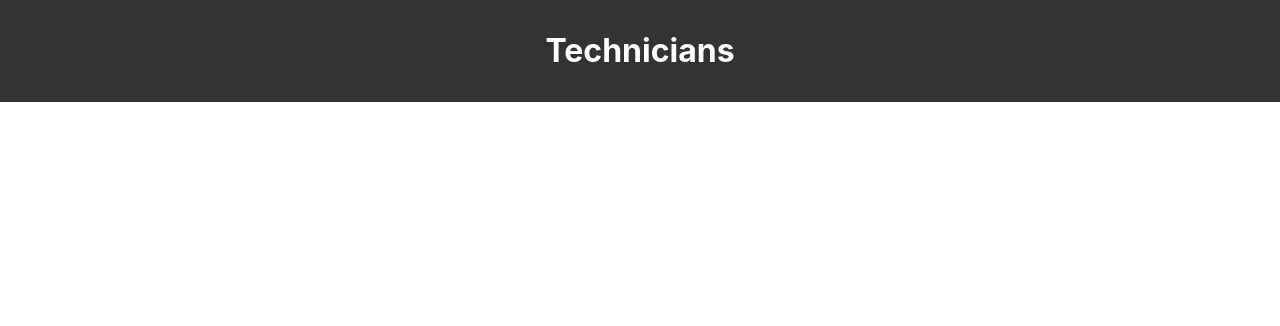
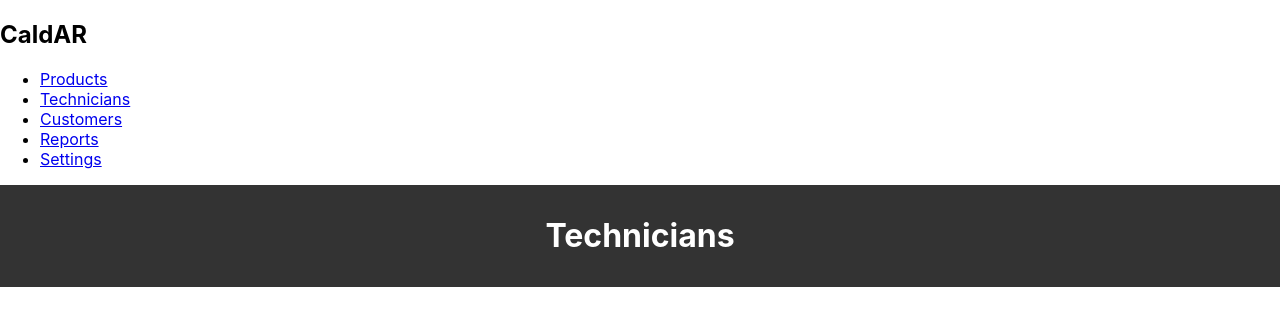
Before and after one commit to svillav/CALD-028-React-Technicians, a React (Create React App) app: page / in a window 1280 px wide. Shown: the top 326 px of the page. Built offline with nearby package versions, Linux system fonts and the light colour scheme.

Commit message:
Technicians component created

```diff
--- a/src/App.js
+++ b/src/App.js
@@ -1,15 +1,21 @@
 import React, { Component } from 'react';
-import Header from './components/layout/Header';
-import './App.css';
+import Header from './components/Header';
+import Aside from './components/Aside';
 
-function App() {
-  return (
-    <div className="App">
-      <div className="container">
-        <Header />
+
+export class App extends Component {
+  render() {
+    return  (
+      <div className='box1'>
+        <Aside />
+        <div className='box2'>
+          <div>
+            <Header />
+          </div>
+        </div>
       </div>
-    </div>
-  );
+    );
+  }
 }
 
 export default App;
--- /dev/null
+++ b/src/components/Aside.js
@@ -0,0 +1,34 @@
+import React, { Component } from 'react'
+
+export class Aside extends Component {
+    render() {
+        return (
+            <aside>
+                <div className='caldar'>
+                    <h2>CaldAR</h2>
+                </div>
+                <div className='nav'>
+                    <ul>
+                        <li>
+                            <a href="#">Products</a>
+                        </li>
+                        <li>
+                            <a href="#">Technicians</a>
+                        </li>
+                        <li>
+                            <a href="#">Customers</a>
+                        </li>
+                        <li>
+                            <a href="#">Reports</a>
+                        </li>
+                        <li>
+                            <a href="#">Settings</a>
+                        </li>
+                    </ul>
+                </div>
+            </aside>
+        )
+    }
+}
+
+export default Aside
--- a/src/index.js
+++ b/src/index.js
@@ -2,7 +2,6 @@ import React from 'react';
 import ReactDOM from 'react-dom';
 import './index.css';
 import App from './App';
-import reportWebVitals from './reportWebVitals';
 
 ReactDOM.render(
   <React.StrictMode>
@@ -10,8 +9,3 @@ ReactDOM.render(
   </React.StrictMode>,
   document.getElementById('root')
 );
-
-// If you want to start measuring performance in your app, pass a function
-// to log results (for example: reportWebVitals(console.log))
-// or send to an analytics endpoint. Learn more: https://bit.ly/CRA-vitals
-reportWebVitals();
--- a/src/reportWebVitals.js
+++ /dev/null
@@ -1,13 +0,0 @@
-const reportWebVitals = onPerfEntry => {
-  if (onPerfEntry && onPerfEntry instanceof Function) {
-    import('web-vitals').then(({ getCLS, getFID, getFCP, getLCP, getTTFB }) => {
-      getCLS(onPerfEntry);
-      getFID(onPerfEntry);
-      getFCP(onPerfEntry);
-      getLCP(onPerfEntry);
-      getTTFB(onPerfEntry);
-    });
-  }
-};
-
-export default reportWebVitals;
```
Also changed, not shown: src/components/Technicians.js (added, +18 -0 lines), src/components/Header.js (renamed from src/components/layout/Header.js), src/logo.svg (deleted), 1 other file (tests, documents, lock files or other folders).
